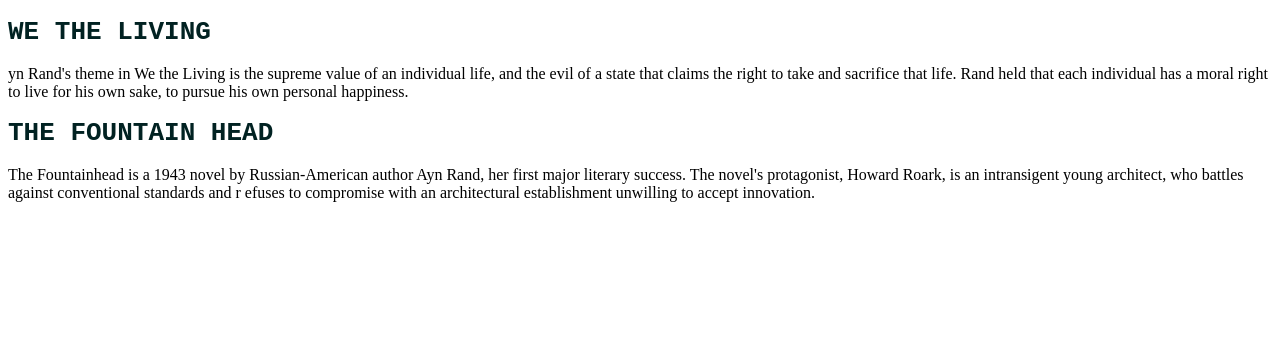
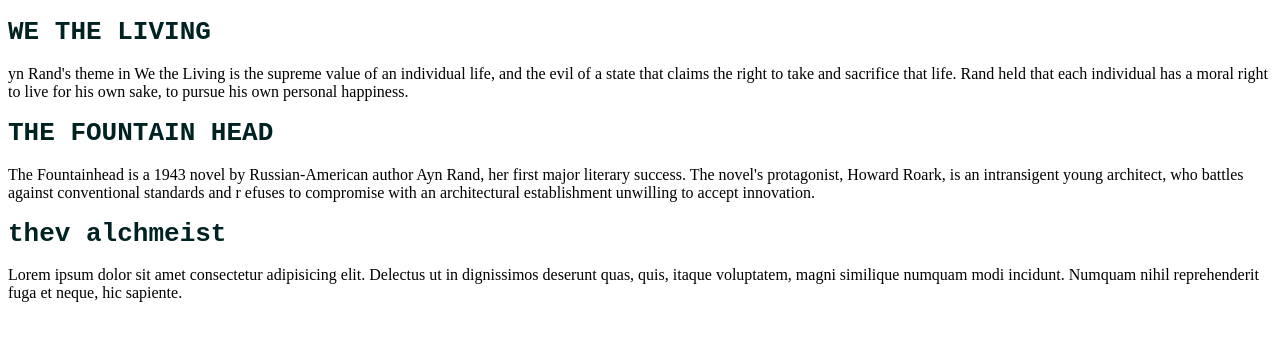
Before and after one commit to srushti0415/sqareroot, a plain HTML site: page index.html in a window 1280 px wide. Drawn offline with Linux system fonts and the light colour scheme.

Commit message:
positivennegative

```diff
--- a/index.html
+++ b/index.html
@@ -26,5 +26,7 @@
           efuses to compromise with an architectural establishment unwilling to
            accept innovation.</p>
 
+    <h1>thev alchmeist</h1>
+<p>Lorem ipsum dolor sit amet consectetur adipisicing elit. Delectus ut in dignissimos deserunt quas, quis, itaque voluptatem, magni similique numquam modi incidunt. Numquam nihil reprehenderit fuga et neque, hic sapiente.</p>
 </body>
 </html>
```
